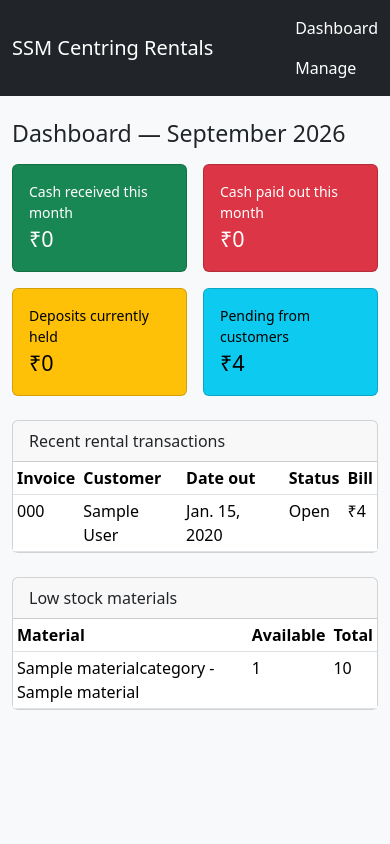
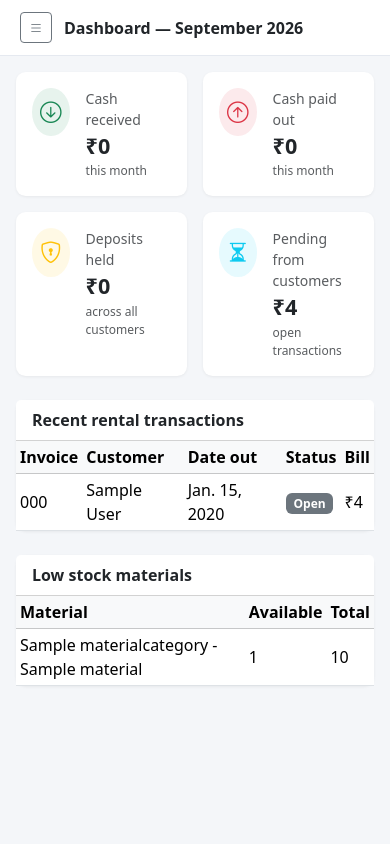
Before and after one commit to aravindarcbe/ssmcentringrentals-crm, a Django app: page / in a window 390 px wide. Run offline with Django 5.2, Linux system fonts and the light colour scheme; tables that the repository leaves empty hold one stand-in row (values such as "Sample post").

Commit message:
Redesign UI as a responsive CRM-style sidebar layout
Replaces the plain top navbar with a persistent left sidebar grouped
by function (Overview / Catalog / Rentals / Money) - the pattern used
by Zoho CRM, HubSpot, and Pipedrive - giving direct one-click access
to every section instead of routing everything through Manage.

Responsive: the sidebar is a fixed column on desktop (>=992px) and
collapses into a Bootstrap offcanvas drawer behind a hamburger button
on mobile, verified at 1400px and 390px viewports. Dashboard stat
cards get icons and stack 2-per-row on phones instead of overflowing;
transaction status now shows as a colored badge.

Co-Authored-By: Claude Sonnet 5 <noreply@anthropic.com>
Claude-Session: https://claude.ai/code/session_01YEoLsVctBecWyosfDCwgQ8

```diff
--- a/webapp/rentals/templates/base.html
+++ b/webapp/rentals/templates/base.html
@@ -5,19 +5,89 @@
     <meta name="viewport" content="width=device-width, initial-scale=1">
     <title>{% block title %}SSM Centring Rentals{% endblock %}</title>
     <link href="https://cdn.jsdelivr.net/npm/bootstrap@5.3.3/dist/css/bootstrap.min.css" rel="stylesheet">
+    <link href="https://cdn.jsdelivr.net/npm/bootstrap-icons@1.11.3/font/bootstrap-icons.min.css" rel="stylesheet">
+    <style>
+        :root {
+            --sidebar-bg: #1a2332;
+            --sidebar-text: #aab4c4;
+            --sidebar-active-bg: #2a3a54;
+            --sidebar-active-text: #ffffff;
+            --accent: #4f7cff;
+        }
+        body { background: #f4f6f9; }
+        .app-shell { display: flex; min-height: 100vh; }
+        .sidebar {
+            width: 240px;
+            flex-shrink: 0;
+            background: var(--sidebar-bg);
+            color: var(--sidebar-text);
+        }
+        .sidebar .brand {
+            color: #fff;
+            font-weight: 600;
+            font-size: 1.05rem;
+            padding: 1.1rem 1.25rem;
+            border-bottom: 1px solid rgba(255,255,255,0.08);
+        }
+        .sidebar .nav-section-label {
+            text-transform: uppercase;
+            font-size: 0.7rem;
+            letter-spacing: 0.06em;
+            color: #6b7793;
+            padding: 1rem 1.25rem 0.35rem;
+        }
+        .sidebar .nav-link {
+            color: var(--sidebar-text);
+            padding: 0.5rem 1.25rem;
+            font-size: 0.92rem;
+            border-radius: 0;
+            display: flex;
+            align-items: center;
+            gap: 0.6rem;
+        }
+        .sidebar .nav-link:hover { background: rgba(255,255,255,0.06); color: #fff; }
+        .sidebar .nav-link.active { background: var(--sidebar-active-bg); color: var(--sidebar-active-text); border-right: 3px solid var(--accent); }
+        .topbar {
+            background: #fff;
+            border-bottom: 1px solid #e5e9f0;
+            padding: 0.75rem 1.25rem;
+            display: flex;
+            align-items: center;
+            gap: 0.75rem;
+        }
+        .main-content { flex: 1; min-width: 0; }
+        .stat-card { border: none; border-radius: 0.6rem; box-shadow: 0 1px 3px rgba(0,0,0,0.06); }
+        .card { border: none; border-radius: 0.6rem; box-shadow: 0 1px 3px rgba(0,0,0,0.06); }
+        @media (max-width: 991.98px) {
+            .sidebar-desktop { display: none !important; }
+        }
+    </style>
 </head>
-<body class="bg-light">
-    <nav class="navbar navbar-expand-lg navbar-dark bg-dark mb-4">
-        <div class="container">
-            <a class="navbar-brand" href="{% url 'rentals:dashboard' %}">SSM Centring Rentals</a>
-            <div class="navbar-nav">
-                <a class="nav-link text-white" href="{% url 'rentals:dashboard' %}">Dashboard</a>
-                <a class="nav-link text-white" href="{% url 'rentals:manage' %}">Manage</a>
+<body>
+    <div class="app-shell">
+        <div class="sidebar sidebar-desktop d-flex flex-column">
+            {% include "rentals/_sidebar_nav.html" %}
+        </div>
+
+        <div class="offcanvas offcanvas-start" tabindex="-1" id="sidebarOffcanvas" style="background: var(--sidebar-bg); width: 240px;">
+            <div class="offcanvas-body p-0 d-flex flex-column">
+                {% include "rentals/_sidebar_nav.html" %}
             </div>
         </div>
-    </nav>
-    <div class="container pb-5">
-        {% block content %}{% endblock %}
+
+        <div class="main-content d-flex flex-column">
+            <div class="topbar">
+                <button class="btn btn-sm btn-outline-secondary d-lg-none" type="button" data-bs-toggle="offcanvas" data-bs-target="#sidebarOffcanvas">
+                    <i class="bi bi-list"></i>
+                </button>
+                <span class="fw-semibold">{% block page_title %}{% endblock %}</span>
+            </div>
+            <div class="container-fluid p-3 p-lg-4">
+                {% block content %}{% endblock %}
+            </div>
+        </div>
     </div>
+
+    <script src="https://cdn.jsdelivr.net/npm/bootstrap@5.3.3/dist/js/bootstrap.bundle.min.js"></script>
 </body>
 </html>
--- /dev/null
+++ b/webapp/rentals/templates/rentals/_sidebar_nav.html
@@ -0,0 +1,47 @@
+<div class="brand">
+    <i class="bi bi-boxes me-1"></i> SSM Centring Rentals
+</div>
+<nav class="flex-grow-1 py-2">
+    <div class="nav-section-label">Overview</div>
+    <a class="nav-link {% if request.path == '/' %}active{% endif %}" href="{% url 'rentals:dashboard' %}">
+        <i class="bi bi-speedometer2"></i> Dashboard
+    </a>
+
+    <div class="nav-section-label">Catalog</div>
+    <a class="nav-link" href="/admin/rentals/customer/">
+        <i class="bi bi-people"></i> Customers
+    </a>
+    <a class="nav-link" href="/admin/rentals/material/">
+        <i class="bi bi-boxes"></i> Materials
+    </a>
+    <a class="nav-link" href="/admin/rentals/materialcategory/">
+        <i class="bi bi-tags"></i> Categories
+    </a>
+
+    <div class="nav-section-label">Rentals</div>
+    <a class="nav-link" href="/admin/rentals/rentaltransaction/">
+        <i class="bi bi-arrow-left-right"></i> Rental Transactions
+    </a>
+    <a class="nav-link" href="/admin/rentals/stockmovement/">
+        <i class="bi bi-clipboard-data"></i> Stock Movements
+    </a>
+
+    <div class="nav-section-label">Money</div>
+    <a class="nav-link" href="/admin/rentals/receipt/">
+        <i class="bi bi-cash-coin"></i> Receipts
+    </a>
+    <a class="nav-link" href="/admin/rentals/payment/">
+        <i class="bi bi-wallet2"></i> Payments
+    </a>
+    <a class="nav-link" href="/admin/rentals/productpurchase/">
+        <i class="bi bi-bag-plus"></i> Product Purchases
+    </a>
+    <a class="nav-link" href="/admin/rentals/dailyexpense/">
+        <i class="bi bi-receipt"></i> Daily Expenses
+    </a>
+
+    <div class="nav-section-label">All sections</div>
+    <a class="nav-link {% if request.path == '/manage/' %}active{% endif %}" href="{% url 'rentals:manage' %}">
+        <i class="bi bi-grid-3x3-gap"></i> Manage
+    </a>
+</nav>
--- a/webapp/rentals/templates/rentals/dashboard.html
+++ b/webapp/rentals/templates/rentals/dashboard.html
@@ -1,56 +1,74 @@
 {% extends "base.html" %}
 {% load currency_filters %}
 {% block title %}Dashboard - SSM Centring Rentals{% endblock %}
+{% block page_title %}Dashboard — {{ month_label }}{% endblock %}
 {% block content %}
 
-<h3 class="mb-3">Dashboard — {{ month_label }}</h3>
-
 <div class="row g-3 mb-4">
-    <div class="col-6 col-md-3">
-        <div class="card text-bg-success h-100">
-            <div class="card-body">
-                <div class="small">Cash received this month</div>
-                <div class="fs-4">₹{{ cash_in|money }}</div>
+    <div class="col-6 col-lg-3">
+        <div class="stat-card card h-100">
+            <div class="card-body d-flex align-items-start gap-3">
+                <div class="rounded-circle bg-success bg-opacity-10 text-success p-2"><i class="bi bi-arrow-down-circle fs-4"></i></div>
+                <div>
+                    <div class="text-muted small">Cash received</div>
+                    <div class="fs-4 fw-semibold">₹{{ cash_in|money }}</div>
+                    <div class="text-muted" style="font-size:0.75rem">this month</div>
+                </div>
             </div>
         </div>
     </div>
-    <div class="col-6 col-md-3">
-        <div class="card text-bg-danger h-100">
-            <div class="card-body">
-                <div class="small">Cash paid out this month</div>
-                <div class="fs-4">₹{{ cash_out|money }}</div>
+    <div class="col-6 col-lg-3">
+        <div class="stat-card card h-100">
+            <div class="card-body d-flex align-items-start gap-3">
+                <div class="rounded-circle bg-danger bg-opacity-10 text-danger p-2"><i class="bi bi-arrow-up-circle fs-4"></i></div>
+                <div>
+                    <div class="text-muted small">Cash paid out</div>
+                    <div class="fs-4 fw-semibold">₹{{ cash_out|money }}</div>
+                    <div class="text-muted" style="font-size:0.75rem">this month</div>
+                </div>
             </div>
         </div>
     </div>
-    <div class="col-6 col-md-3">
-        <div class="card text-bg-warning h-100">
-            <div class="card-body">
-                <div class="small">Deposits currently held</div>
-                <div class="fs-4">₹{{ deposits_held|money }}</div>
+    <div class="col-6 col-lg-3">
+        <div class="stat-card card h-100">
+            <div class="card-body d-flex align-items-start gap-3">
+                <div class="rounded-circle bg-warning bg-opacity-10 text-warning p-2"><i class="bi bi-shield-lock fs-4"></i></div>
+                <div>
+                    <div class="text-muted small">Deposits held</div>
+                    <div class="fs-4 fw-semibold">₹{{ deposits_held|money }}</div>
+                    <div class="text-muted" style="font-size:0.75rem">across all customers</div>
+                </div>
             </div>
         </div>
     </div>
-    <div class="col-6 col-md-3">
-        <div class="card text-bg-info h-100">
-            <div class="card-body">
-                <div class="small">Pending from customers</div>
-                <div class="fs-4">₹{{ pending_from_customers|money }}</div>
+    <div class="col-6 col-lg-3">
+        <div class="stat-card card h-100">
+            <div class="card-body d-flex align-items-start gap-3">
+                <div class="rounded-circle bg-info bg-opacity-10 text-info p-2"><i class="bi bi-hourglass-split fs-4"></i></div>
+                <div>
+                    <div class="text-muted small">Pending from customers</div>
+                    <div class="fs-4 fw-semibold">₹{{ pending_from_customers|money }}</div>
+                    <div class="text-muted" style="font-size:0.75rem">open transactions</div>
+                </div>
             </div>
         </div>
     </div>
 </div>
 
 {% if refunds_owed_to_customers %}
-<div class="alert alert-secondary">Refunds owed to customers on open transactions: <strong>₹{{ refunds_owed_to_customers|money }}</strong></div>
+<div class="alert alert-secondary d-flex align-items-center gap-2">
+    <i class="bi bi-info-circle"></i>
+    Refunds owed to customers on open transactions: <strong>₹{{ refunds_owed_to_customers|money }}</strong>
+</div>
 {% endif %}
 
 <div class="row g-4">
-    <div class="col-md-7">
+    <div class="col-lg-7">
         <div class="card">
-            <div class="card-header">Recent rental transactions</div>
+            <div class="card-header bg-white fw-semibold">Recent rental transactions</div>
             <div class="table-responsive">
-                <table class="table table-sm mb-0">
-                    <thead>
+                <table class="table table-sm mb-0 align-middle">
+                    <thead class="table-light">
                         <tr><th>Invoice</th><th>Customer</th><th>Date out</th><th>Status</th><th>Bill</th></tr>
                     </thead>
                     <tbody>
@@ -59,23 +77,31 @@
                             <td>{{ t.invoice_number }}</td>
                             <td>{{ t.customer.name }}</td>
                             <td>{{ t.date_out }}</td>
-                            <td>{{ t.get_status_display }}</td>
+                            <td>
+                                {% if t.status == "CLOSED" %}
+                                <span class="badge text-bg-success">{{ t.get_status_display }}</span>
+                                {% elif t.status == "PARTIALLY_RETURNED" %}
+                                <span class="badge text-bg-warning">{{ t.get_status_display }}</span>
+                                {% else %}
+                                <span class="badge text-bg-secondary">{{ t.get_status_display }}</span>
+                                {% endif %}
+                            </td>
                             <td>₹{{ t.total_bill_amount|money }}</td>
                         </tr>
                         {% empty %}
-                        <tr><td colspan="5" class="text-center text-muted py-3">No rental transactions yet.</td></tr>
+                        <tr><td colspan="5" class="text-center text-muted py-4">No rental transactions yet.</td></tr>
                         {% endfor %}
                     </tbody>
                 </table>
             </div>
         </div>
     </div>
-    <div class="col-md-5">
+    <div class="col-lg-5">
         <div class="card">
-            <div class="card-header">Low stock materials</div>
+            <div class="card-header bg-white fw-semibold">Low stock materials</div>
             <div class="table-responsive">
-                <table class="table table-sm mb-0">
-                    <thead>
+                <table class="table table-sm mb-0 align-middle">
+                    <thead class="table-light">
                         <tr><th>Material</th><th>Available</th><th>Total</th></tr>
                     </thead>
                     <tbody>
@@ -86,7 +112,7 @@
                             <td>{{ m.total_stock_count }}</td>
                         </tr>
                         {% empty %}
-                        <tr><td colspan="3" class="text-center text-muted py-3">No low-stock materials.</td></tr>
+                        <tr><td colspan="3" class="text-center text-muted py-4">No low-stock materials.</td></tr>
                         {% endfor %}
                     </tbody>
                 </table>
```
Also changed, not shown: webapp/rentals/templates/rentals/manage.html (+6 -5 lines).
